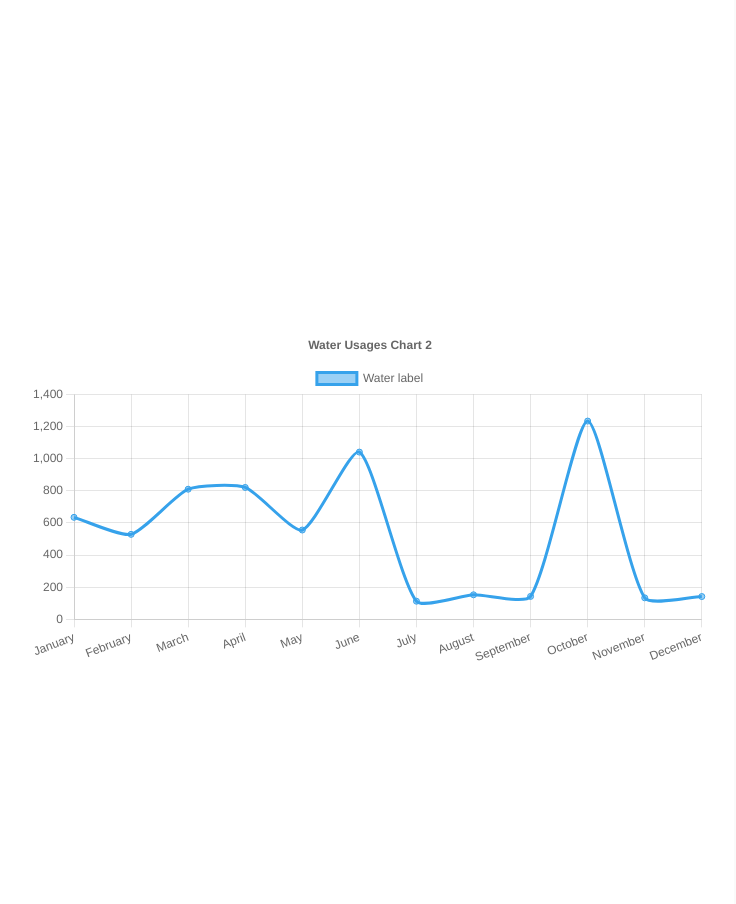
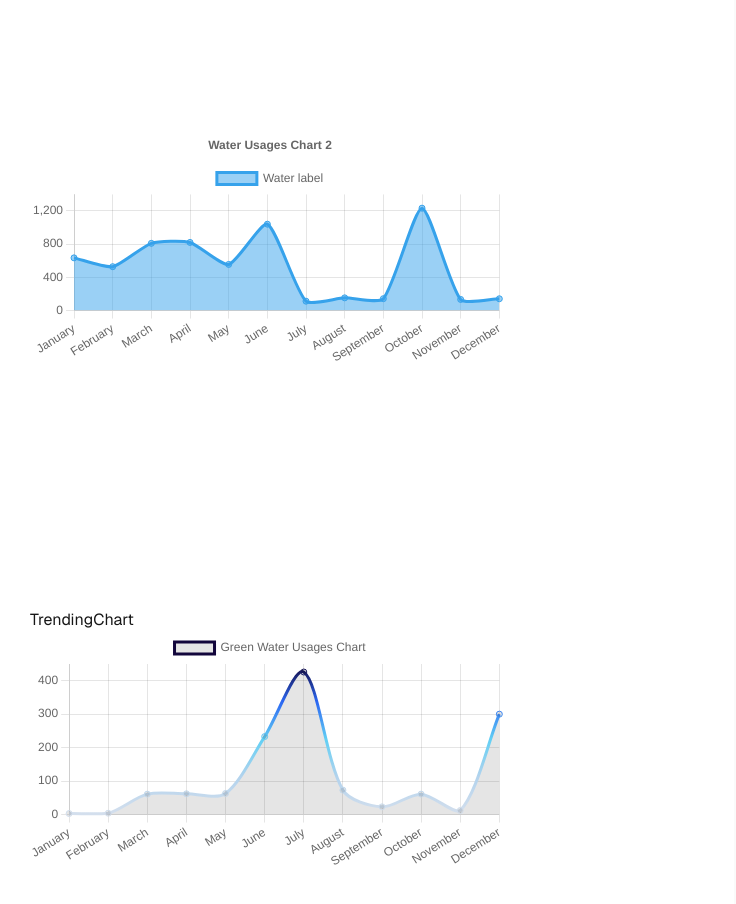
Before and after one commit to dherrera-code/hackathon2026, a Next.js app: page / in a window 1280 px wide. Shown: the part 480-1384 px from the top of the page, without its empty margins (290-1026 px from the left). Built offline with nearby package versions, Linux system fonts and the light colour scheme.

Commit message:
implementing line gradient charts!

```diff
--- a/app/page.tsx
+++ b/app/page.tsx
@@ -1,4 +1,5 @@
 import LineChart from "@/components/LineChart";
+import TrendingChart from "@/components/TrendingChart";
 
 import { DataProps } from "@/lib/data-interface";
 
@@ -6,26 +7,30 @@ export default function Home() {
 
   const prec: DataProps = {
     chartTitle: "Water Usages Chart",
-    chartLabel : "Water label",
+    chartLabel: "Water label",
     month: ['January', 'February', 'March', 'April', 'May', 'June', 'July', 'August', 'September', 'October', 'November', 'December'],
     dataSets:
-      [65, 59, 80, 81, 56, 101, 3, 53, 43, 234, 34,42]
+      [65, 59, 80, 81, 56, 101, 3, 53, 43, 234, 34, 42],
+    hexLineColor: "#00FFFF"
   }
 
   const snow: DataProps = {
     chartTitle: "Water Usages Chart 2",
-    chartLabel : "Water label",
+    chartLabel: "Water label",
     month: ['January', 'February', 'March', 'April', 'May', 'June', 'July', 'August', 'September', 'October', 'November', 'December'],
     dataSets:
-      [635, 529, 810, 821, 556, 1041, 113, 153, 143, 1234, 134,142]
+      [635, 529, 810, 821, 556, 1041, 113, 153, 143, 1234, 134, 142],
+    hexLineColor: "#FF0000"
   }
 
   return (
     <div className="flex flex-col flex-1 items-center justify-center bg-zinc-50 font-sans">
       <main className="flex flex-1 w-full max-w-3xl flex-col items-center justify-between py-32 px-16 bg-white sm:items-start">
         {/* <LineChart dataList={prec} /> */}
-        <LineChart month={prec.month} chartTitle={prec.chartTitle} chartLabel={prec.chartLabel} dataSets={prec.dataSets}></LineChart>
-        <LineChart month={snow.month} chartTitle={snow.chartTitle} chartLabel={snow.chartLabel} dataSets={snow.dataSets}></LineChart>
+        <LineChart month={prec.month} chartTitle={prec.chartTitle} chartLabel={prec.chartLabel} dataSets={prec.dataSets} hexLineColor={prec.hexLineColor}></LineChart>
+        <LineChart month={snow.month} chartTitle={snow.chartTitle} chartLabel={snow.chartLabel} dataSets={snow.dataSets} hexLineColor={snow.hexLineColor}></LineChart>
+
+        <TrendingChart></TrendingChart>
       </main>
     </div>
   );
--- a/components/LineChart.tsx
+++ b/components/LineChart.tsx
@@ -45,6 +45,7 @@ const LineChart = (dataList : DataProps) => {
     const [chartLabel, setChartLabel] = useState("")
     const [monthArr, setMonthArr] = useState<string []>([])
     const [dataNumbers, setDataNumbers] = useState<number []>([])
+    const [hexColor, setHexColor] = useState("")
 
     const options = {
         responsive: true,
@@ -94,23 +95,23 @@ const LineChart = (dataList : DataProps) => {
             {
                 label: chartLabel,
                 data: dataNumbers,
-                fill: false,
+                fill: true,
                 tension: 0.2,
-                color: "#0000FF"
+                color: "#FF0000"
             }
         ]
     };
-
 
     useEffect( () => {
         setChartTitle(dataList.chartTitle)
         setChartLabel(dataList.chartLabel)
         setDataNumbers(dataList.dataSets);
         setMonthArr(dataList.month)
+        setHexColor(dataList.hexLineColor)
     }, [])
-
+        console.log(dataList)
     return (
-        <div className='min-w-170 min-h-170 '>
+        <div className='w-120 h-120 '>
             {/* <h1 className='text-zinc-900'>Example 1: Line Chart</h1> */}
             <Line options={options} data={data} />
         </div>
--- /dev/null
+++ b/components/TrendingChart.tsx
@@ -0,0 +1,97 @@
+'use client'
+import React from 'react'
+import { Line } from 'react-chartjs-2';
+
+const TrendingChart = () => {
+
+    // const data = {
+    //     labels: [],
+    //     datasets: [
+    //         {
+    //             label: 'Dataset 1',
+    //             data: [1,4,2,54,2,4,2,5,2,2],
+    //             borderColor: (context : any) => {
+    //                 console.log(context)
+    //             },
+    //             backgroundColor: "FF00FF",
+    //         },
+    //         {
+    //             label: 'Dataset 2',
+    //             data: [2,3,5,3,2,54,2,2,4,2,24,3],
+    //             borderColor: "#0000FF",
+    //             backgroundColor: "#000FFF",
+    //         }
+    //     ]
+    // }
+
+    const data = {
+        labels: ['January','February','March','April','May','June','July','August','September','October','November','December'],
+        datasets: [
+            {
+                label: 'Green Water Usages Chart',
+                data: [3,4,61,62,63,233,426,73,23,61,12,300],
+                fill: true,
+                borderColor: (context : any) => {
+                    const chart = context.chart;
+                    const {ctx, chartArea} = chart;
+                    if(!chartArea) return null;
+
+                    const gradient = ctx.createLinearGradient(0, chartArea.bottom, 0, chartArea.top);
+                    gradient.addColorStop(0, '#d4dfed');
+                    gradient.addColorStop(0.25, "#b3d3ed");
+                    gradient.addColorStop(0.5, "#62cff4")
+                    gradient.addColorStop(0.75, "#2c67f2");
+                    gradient.addColorStop(1, '#12063b');
+                    console.log(gradient)
+                    return gradient;
+                },
+                tension: .3,
+            },
+            // {
+            //     label: 'Water Usages Chart 2',
+            //     data: [3,4,61,62,63,233,426,73,23,61,12,300],
+            //     fill: true,
+            //     borderColor: (context : any) => {
+            //         const chart = context.chart;
+            //         const {ctx, chartArea} = chart;
+            //         if(!chartArea) return null;
+
+            //         const gradient = ctx.createLinearGradient(0, chartArea.bottom, 0, chartArea.top);
+            //         gradient.addColorStop(0, 'red');
+            //         gradient.addColorStop(0.25, "orange");
+            //         gradient.addColorStop(0.75, "cyan");
+            //         gradient.addColorStop(1, 'blue');
+            //         console.log(gradient)
+            //         return gradient;
+            //     },
+            //     tension: .3,
+            // }
+        ],
+    };
+
+    // const config = {
+    //     type: 'bar',
+    //     data: data,
+    //     options: {
+    //         responsive: true,
+    //         plugins: {
+    //             legend: {
+    //                 position: 'top',
+    //             },
+    //             title: {
+    //                 display: true,
+    //                 text: 'Chart.js Bar Chart'
+    //             }
+    //         }
+    //     },
+    // };
+
+    return (
+        <div className='w-120 h-120 '>TrendingChart
+
+        <Line data={data}></Line>
+        </div>
+    )
+}
+
+export default TrendingChart
--- a/lib/data-interface.ts
+++ b/lib/data-interface.ts
@@ -11,4 +11,5 @@ export interface DataProps  {
     chartTitle : string
     chartLabel: string
     dataSets : number []
+    hexLineColor : string
 }
```
Also changed, not shown: lib/api.ts (deleted).
